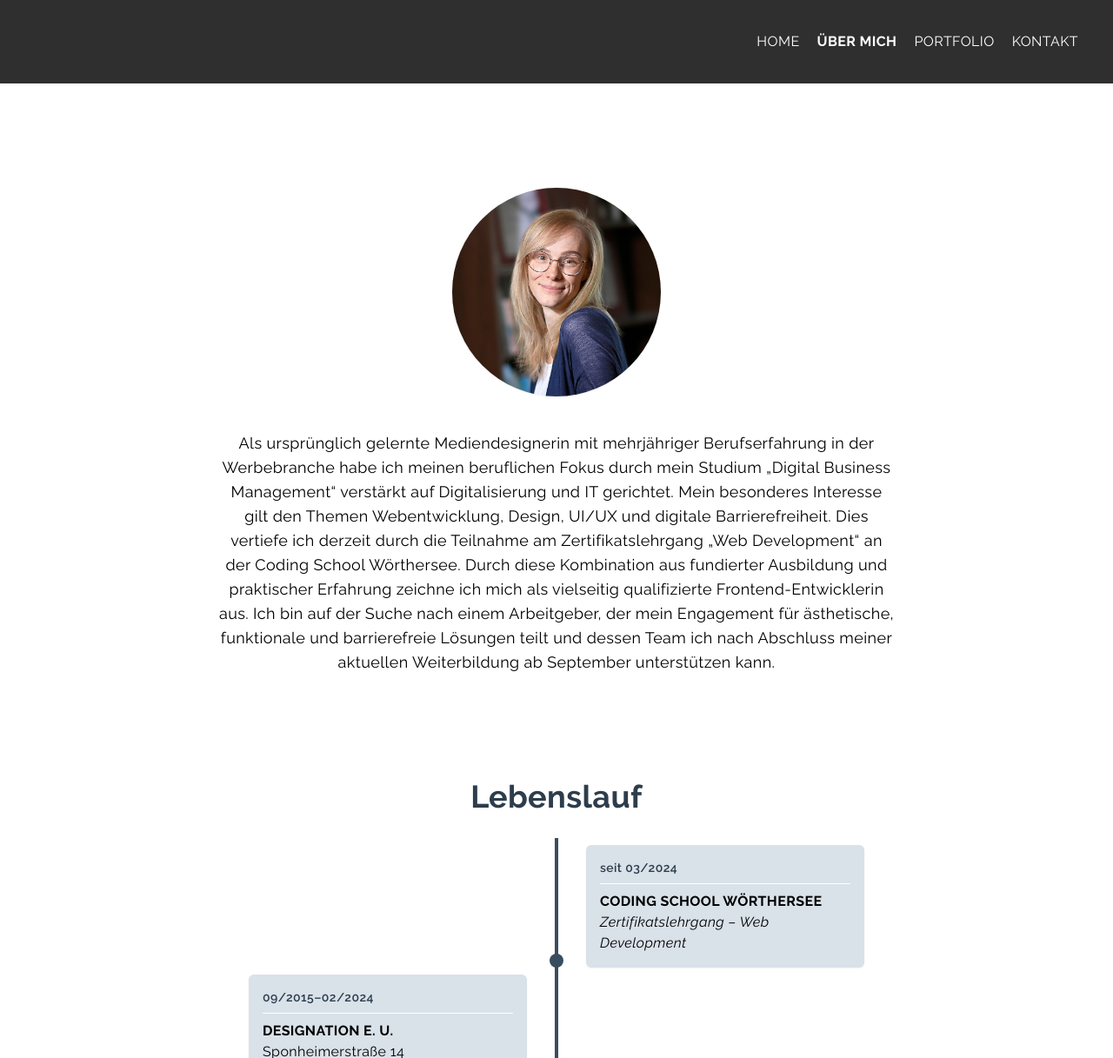
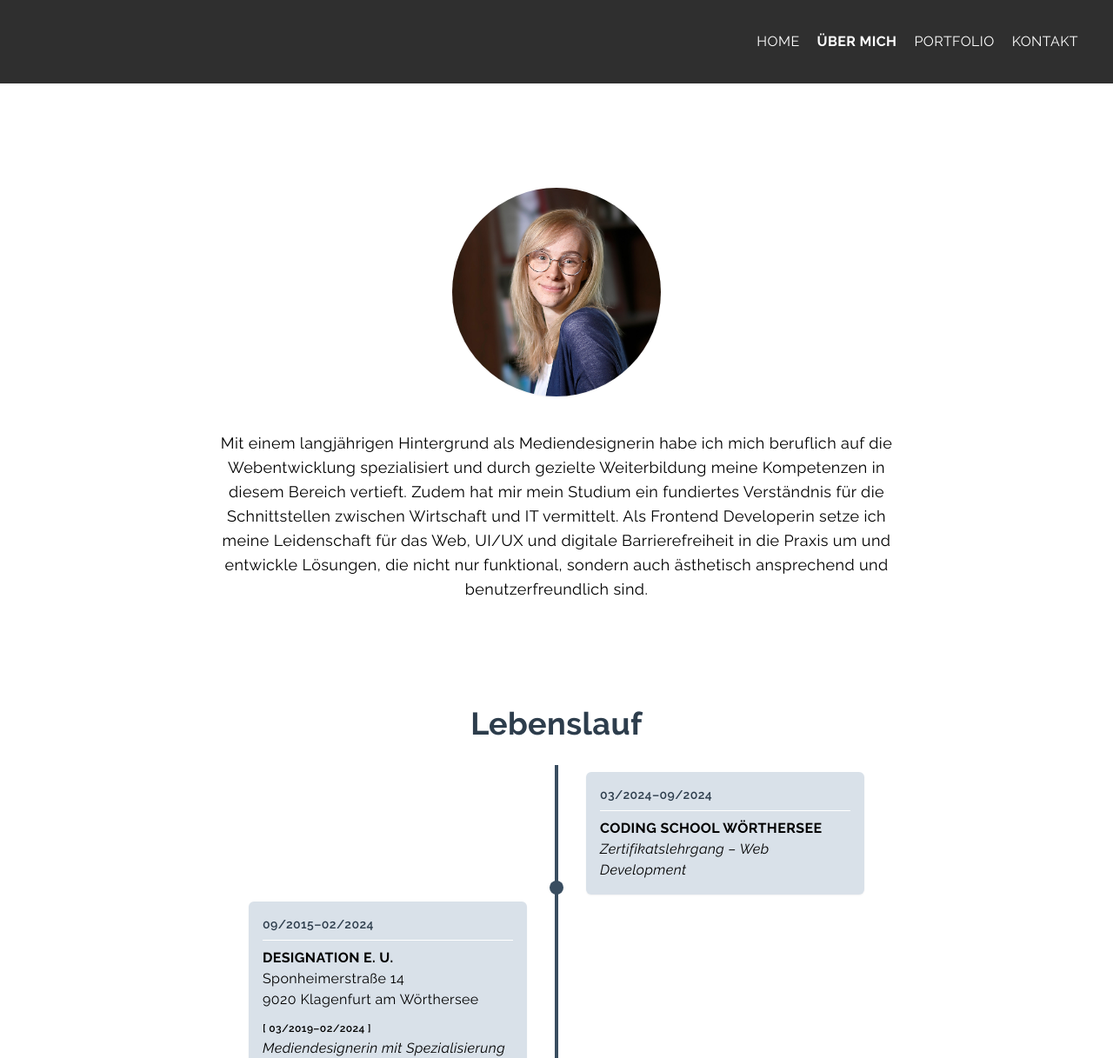
Before and after one commit to christina-sfmn/christina-sfmn.github.io, a website: page docs/about.html in a window 1280 px wide. Shown: the top 1217 px of the page at 87% size. Drawn offline with Linux system fonts and the light colour scheme.

Commit message:
Update Portfolio

```diff
--- a/docs/about.html
+++ b/docs/about.html
@@ -26,7 +26,7 @@
         <img
           src="./assets/img/christina.jpg" title="Christina Schöffmann" alt="Portraitfoto von Christina Schöffmann" onmouseover="this.src='../assets/img/christina-sw.jpg'"; onmouseout= "this.src='../assets/img/christina.jpg'";
           class="w-60 h-60 mx-auto object-cover object-top rounded-full shadow-sm mt-20 mb-10" />
-          <p class="text-center sm:text-lg text-base w-11/12">Als ursprünglich gelernte Mediendesignerin mit mehrjähriger Berufserfahrung in der Werbebranche habe ich meinen beruflichen Fokus durch mein Studium „Digital Business Management“ verstärkt auf Digitalisierung und IT gerichtet. Mein besonderes Interesse gilt den Themen Webentwicklung, Design, UI/UX und digitale Barrierefreiheit. Dies vertiefe ich derzeit durch die Teilnahme am Zertifikatslehrgang „Web Development“ an der Coding School Wörthersee. Durch diese Kombination aus fundierter Ausbildung und praktischer Erfahrung zeichne ich mich als vielseitig qualifizierte Frontend-Entwicklerin aus. Ich bin auf der Suche nach einem Arbeitgeber, der mein Engagement für ästhetische, funktionale und barrierefreie Lösungen teilt und dessen Team ich nach Abschluss meiner aktuellen Weiterbildung ab September unterstützen kann.</p>
+          <p class="text-center sm:text-lg text-base w-11/12">Mit einem langjährigen Hintergrund als Mediendesignerin habe ich mich beruflich auf die Webentwicklung spezialisiert und durch gezielte Weiterbildung meine Kompetenzen in diesem Bereich vertieft. Zudem hat mir mein Studium ein fundiertes Verständnis für die Schnittstellen zwischen Wirtschaft und IT vermittelt. Als Frontend Developerin setze ich meine Leidenschaft für das Web, UI/UX und digitale Barrierefreiheit in die Praxis um und entwickle Lösungen, die nicht nur funktional, sondern auch ästhetisch ansprechend und benutzerfreundlich sind.</p>
         </section>
 
       <!-- TIMELINE -->
@@ -35,7 +35,7 @@
         <ul class="py-5">
           <li class="cv-item">
             <div>
-              <time>seit 03/2024</time>
+              <time>03/2024–09/2024</time>
               <p>
                 <span class="font-bold uppercase"
                   >Coding School Wörthersee</span
```
